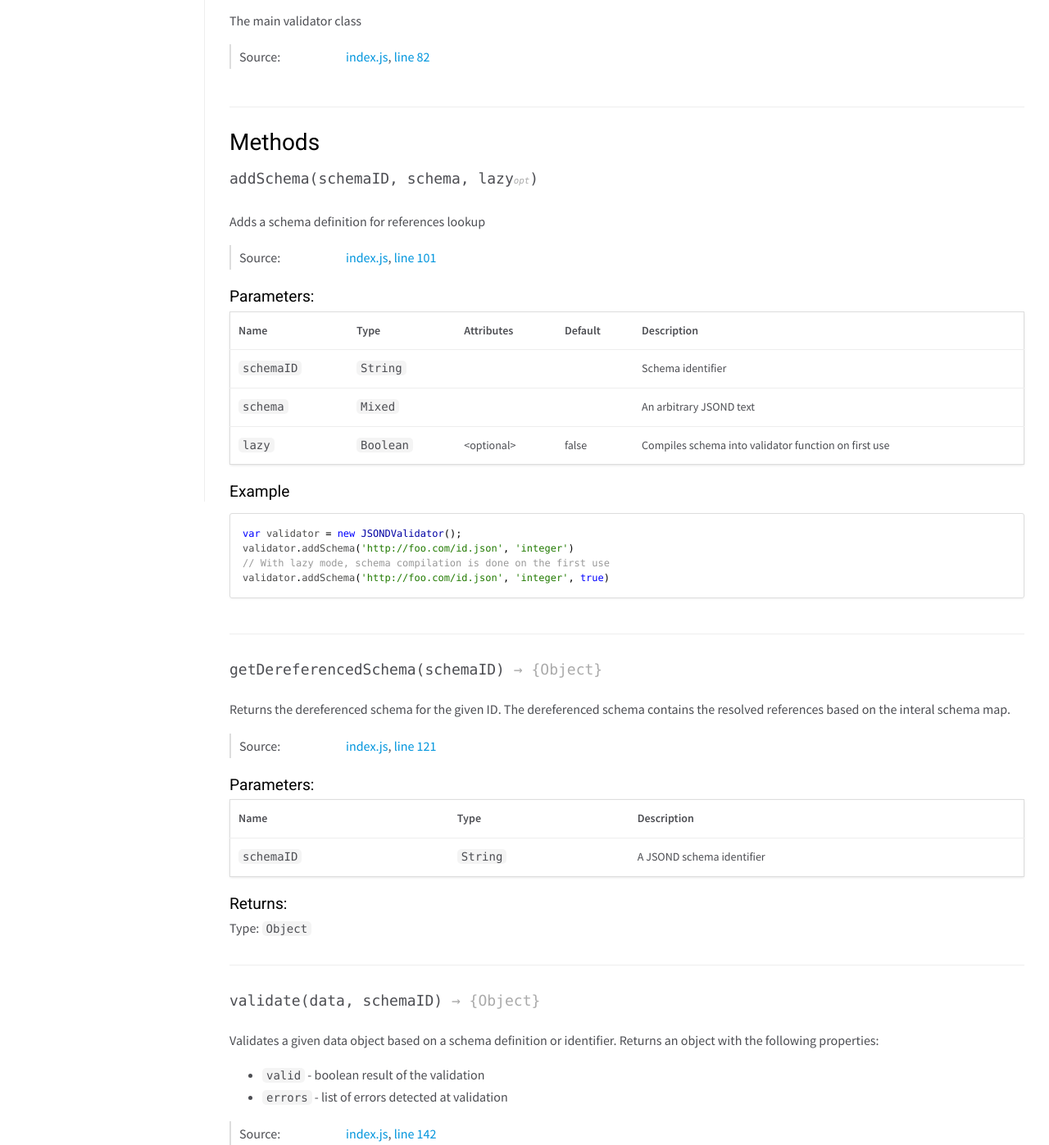
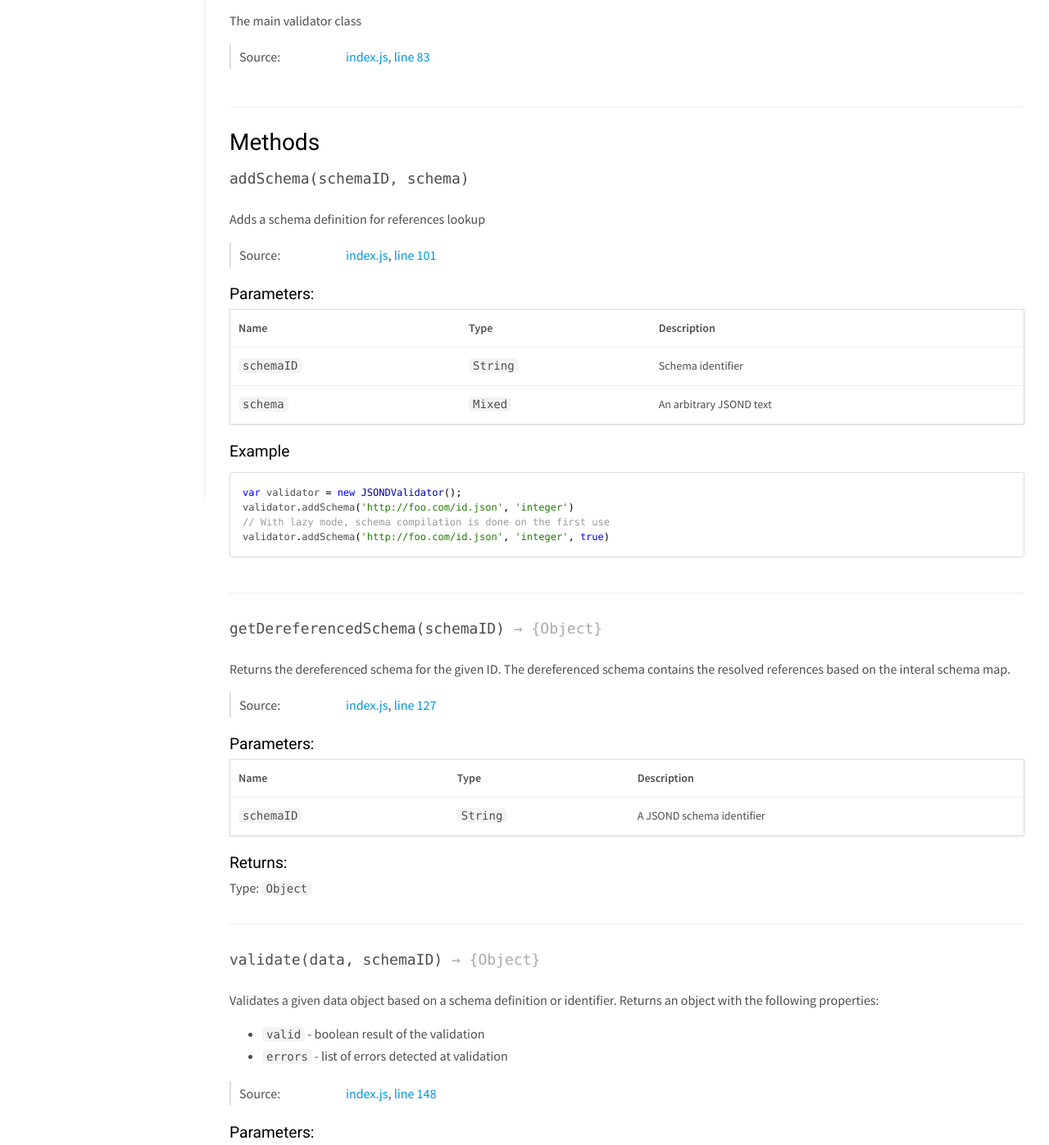
Before and after one commit to avaly/jsond-validator, a plain HTML site: page JSONDValidator.html in a window 1280 px wide. Shown: the part 188-1585 px from the top of the page at 82% size. Drawn offline with nearby package versions, Linux system fonts and the light colour scheme.

Commit message:
Documentation update for 4882f9a20047aa7d479a4ff653bab21f484af94f

```diff
--- a/JSONDValidator.html
+++ b/JSONDValidator.html
@@ -99,7 +99,7 @@
 
     <dt class="tag-source">Source:</dt>
     <dd class="tag-source"><ul class="dummy"><li>
-        <a href="index.js.html">index.js</a>, <a href="index.js.html#line82">line 82</a>
+        <a href="index.js.html">index.js</a>, <a href="index.js.html#line83">line 83</a>
     </li></ul></dd>
 
 
@@ -157,7 +157,7 @@
 
 
 
-    <h4 class="name" id="addSchema"><span class="type-signature"></span>addSchema<span class="signature">(schemaID, schema, lazy<span class="signature-attributes">opt</span>)</span><span class="type-signature"></span></h4>
+    <h4 class="name" id="addSchema"><span class="type-signature"></span>addSchema<span class="signature">(schemaID, schema)</span><span class="type-signature"></span></h4>
 
 
 
@@ -232,11 +232,7 @@
         <th>Type</th>
 
 
-        <th>Attributes</th>
 
-
-
-        <th>Default</th>
 
 
         <th class="last">Description</th>
@@ -261,19 +257,7 @@
             </td>
 
 
-                <td class="attributes">
 
-
-
-
-
-                </td>
-
-
-
-                <td class="default">
-
-                </td>
 
 
             <td class="description last">
@@ -299,65 +283,11 @@
             </td>
 
 
-                <td class="attributes">
 
-
-
-
-
-                </td>
-
-
-
-                <td class="default">
-
-                </td>
 
 
             <td class="description last">
                 <p>An arbitrary JSOND text</p>
-
-            </td>
-        </tr>
-
-
-
-        <tr>
-
-                <td class="name"><code>lazy</code></td>
-
-
-            <td class="type">
-
-
-<span class="param-type"><code>Boolean</code></span>
-
-
-
-            </td>
-
-
-                <td class="attributes">
-
-                    &lt;optional><br>
-
-
-
-
-
-                </td>
-
-
-
-                <td class="default">
-
-                    false
-
-                </td>
-
-
-            <td class="description last">
-                <p>Compiles schema into validator function on first use</p>
 
             </td>
         </tr>
@@ -443,7 +373,7 @@ the interal schema map.</p>
 
     <dt class="tag-source">Source:</dt>
     <dd class="tag-source"><ul class="dummy"><li>
-        <a href="index.js.html">index.js</a>, <a href="index.js.html#line121">line 121</a>
+        <a href="index.js.html">index.js</a>, <a href="index.js.html#line127">line 127</a>
     </li></ul></dd>
 
 
@@ -604,7 +534,7 @@ Returns an object with the following properties:</p>
 
     <dt class="tag-source">Source:</dt>
     <dd class="tag-source"><ul class="dummy"><li>
-        <a href="index.js.html">index.js</a>, <a href="index.js.html#line142">line 142</a>
+        <a href="index.js.html">index.js</a>, <a href="index.js.html#line148">line 148</a>
     </li></ul></dd>
 
 
@@ -768,7 +698,7 @@ var result = validator.validate(id, 'http://foo.com/id.json');</code></pre>
 <br class="clear">
 
 <footer>
-    Generated by <a href="https://github.com/jsdoc3/jsdoc">JSDoc 3.4.3</a> on Thu Apr 27 2017 21:12:27 GMT+0000 (UTC) using the Minami theme.
+    Generated by <a href="https://github.com/jsdoc3/jsdoc">JSDoc 3.5.5</a> on Fri Nov 03 2017 17:51:38 GMT+0000 (UTC) using the Minami theme.
 </footer>
 
 <script>prettyPrint();</script>
```
Also changed, not shown: index.html (+1 -1 lines), index.js.html (+35 -11 lines).
